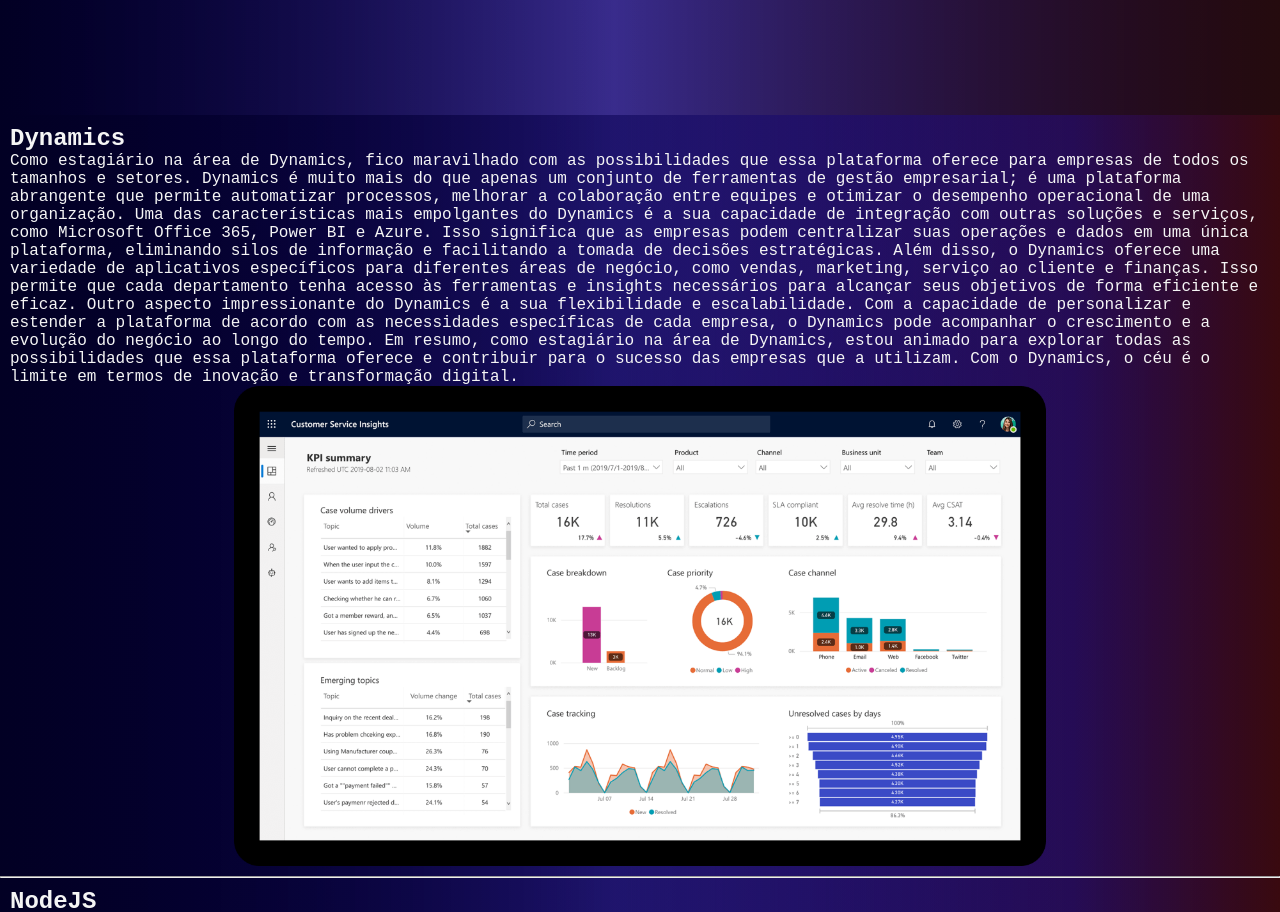
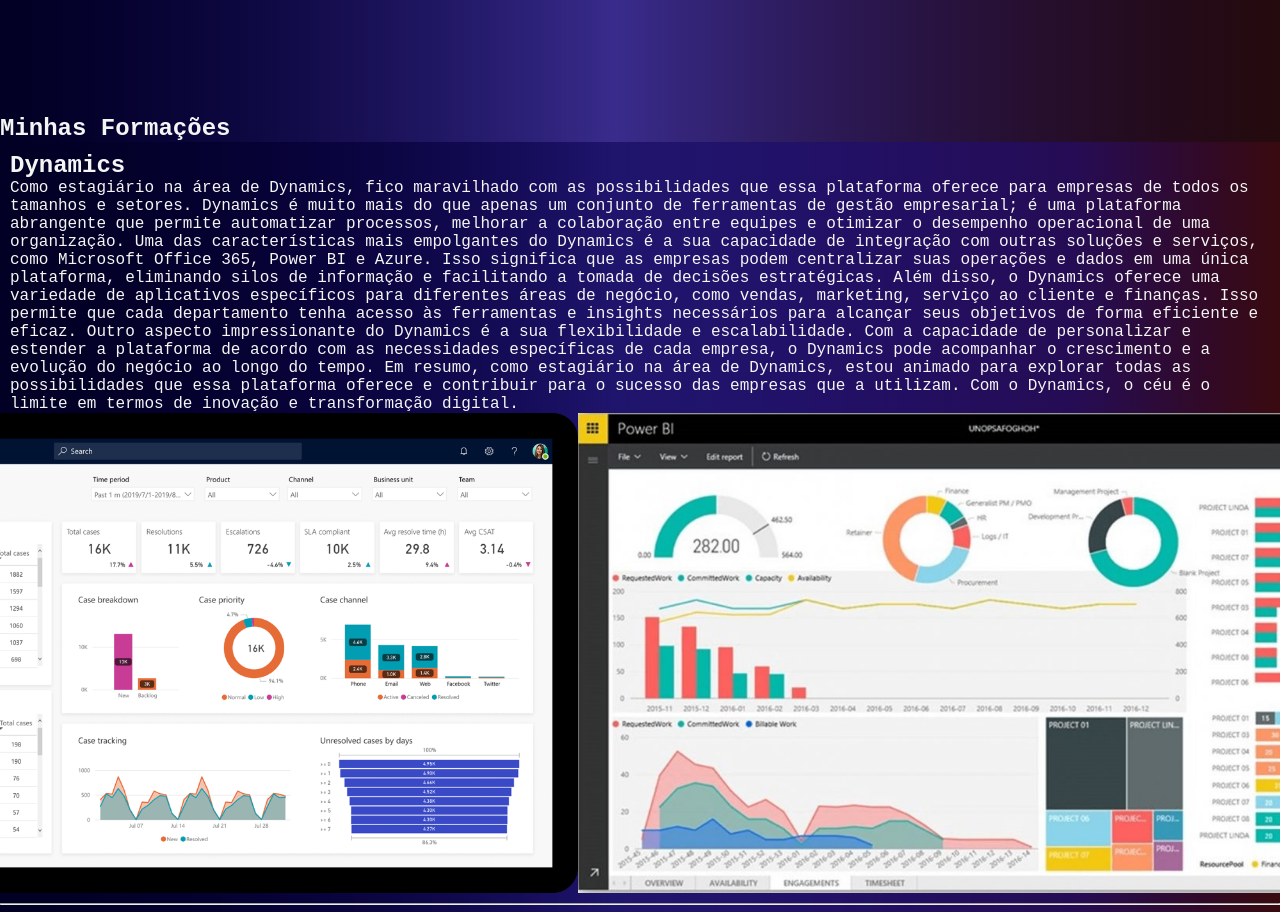
Before and after one commit to guilhermeOsilva/My-Portfolio, a plain HTML site: page portifolio/portifolio/index.html in a window 1280 px wide. Shown: the part 2417-3329 px from the top of the page. Drawn offline with Linux system fonts and the light colour scheme; a web font is replaced by a local one.

Commit message:
some modification about the  index

```diff
--- a/portifolio/portifolio/index.html
+++ b/portifolio/portifolio/index.html
@@ -120,6 +120,7 @@
     <br>
     <section class="sec-about-technologies">
       <div class="container-technologies">
+        <h1>Minhas Formações</h1>
         <div class="container-dynamics" id="dynamics">
           <h1>Dynamics</h1>
           <p>
@@ -147,6 +148,7 @@
             em termos de inovação e transformação digital.</p>
             <div class="img-dynamics">
               <img class="dynamics-screen" src="img/service_screen@2x.png" alt="">
+              <img class="dynamics-screen" src="img/power-bi-wide.jpg" alt="">
             </div>
         </div>
         <hr>
```
